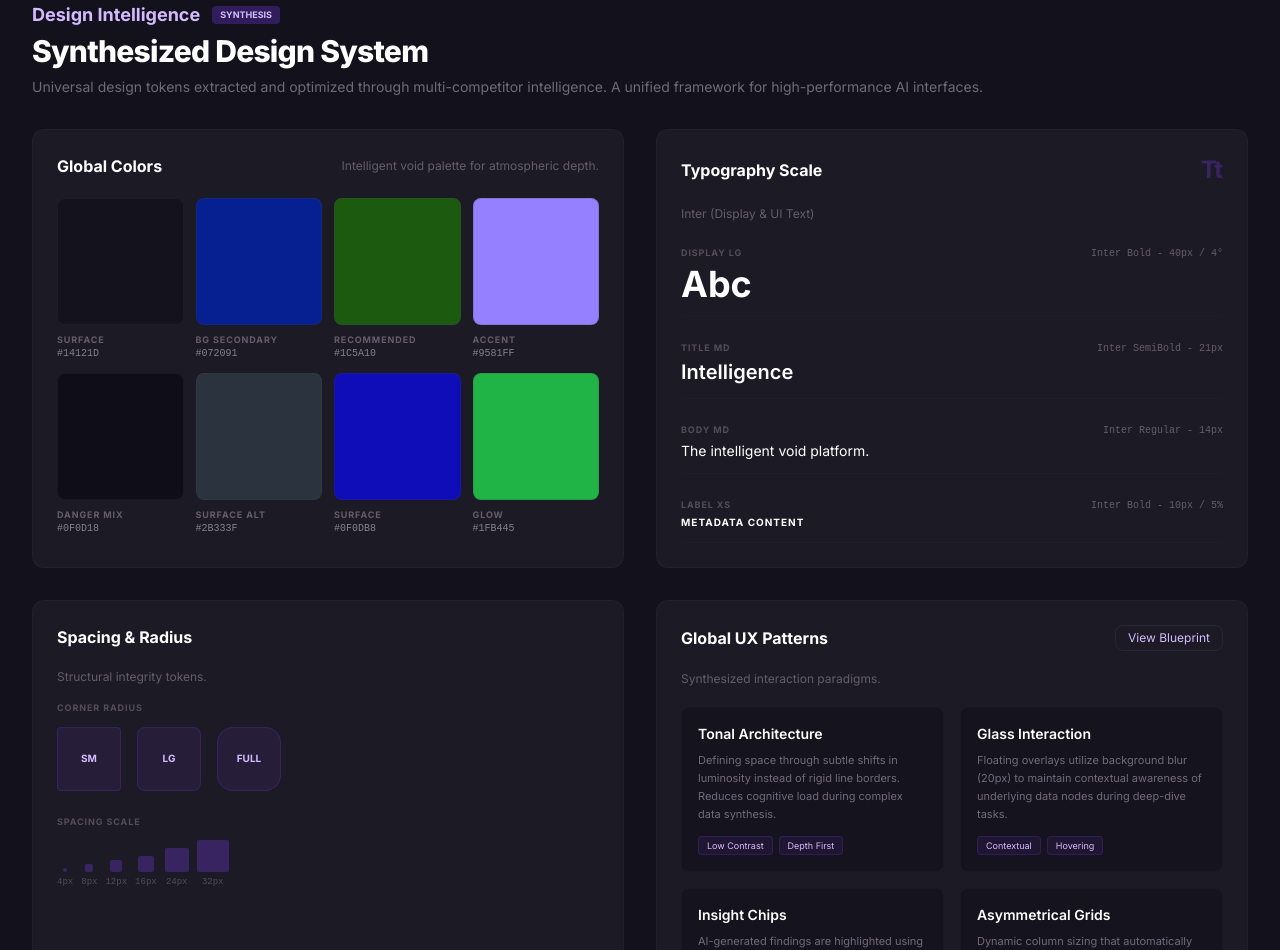
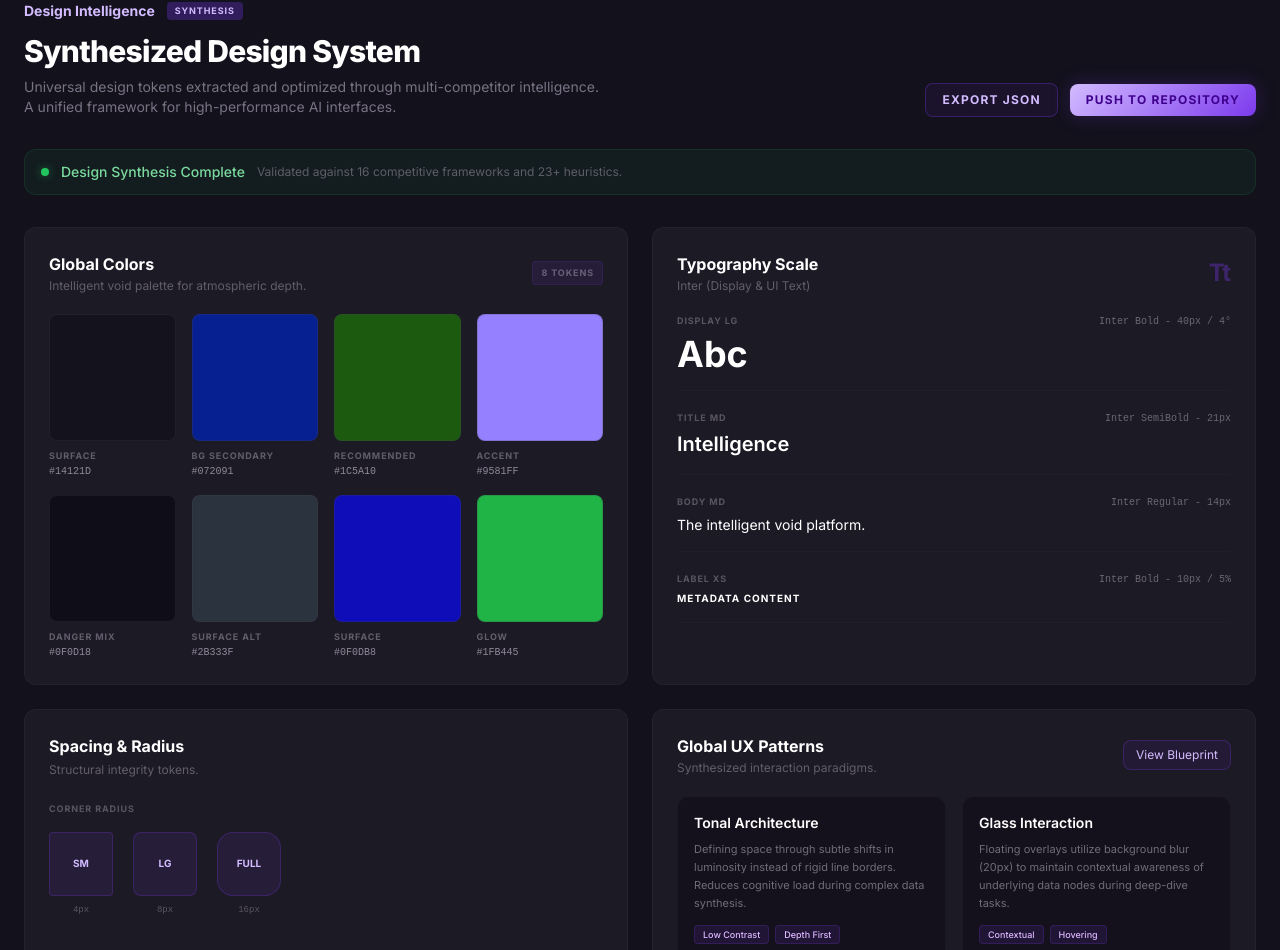
Before and after one commit to HamzaAbudaqa/Reform, a Next.js app in the folder frontend/: page /dashboard/design-system in a window 1280 px wide. Shown: the part 95-1045 px from the top of the page. Built offline with nearby package versions, Linux system fonts and the light colour scheme.

Commit message:
reform: Users can act on the design system in one click from the top

```diff
--- a/frontend/app/dashboard/design-system/page.tsx
+++ b/frontend/app/dashboard/design-system/page.tsx
@@ -29,129 +29,180 @@ const UX_PATTERNS = [
 
 export default function DesignSystemPage() {
   return (
-    <div className="px-8 py-8">
+    <div className="px-6 py-8 max-w-7xl mx-auto">
+
       {/* Header */}
-      <div className="flex items-center gap-3 mb-1">
-        <span className="text-lg font-bold" style={{ color: '#d2bbff' }}>Design Intelligence</span>
-        <span className="px-2 py-0.5 rounded text-[9px] font-bold uppercase" style={{ background: 'rgba(124,58,237,0.3)', color: '#d2bbff' }}>SYNTHESIS</span>
+      <div className="mb-8">
+        <div className="flex items-center gap-3 mb-3">
+          <span className="text-sm font-bold" style={{ color: '#d2bbff' }}>Design Intelligence</span>
+          <span className="px-2 py-0.5 rounded text-[9px] font-bold uppercase tracking-widest" style={{ background: 'rgba(124,58,237,0.3)', color: '#d2bbff' }}>SYNTHESIS</span>
         </div>
+        <div className="flex flex-col sm:flex-row sm:items-end sm:justify-between gap-4">
+          <div>
             <h1 className="text-3xl font-extrabold tracking-tight text-white mb-2">Synthesized Design System</h1>
-      <p className="text-sm mb-8" style={{ color: 'rgba(204,195,216,0.5)' }}>
+            <p className="text-sm max-w-xl" style={{ color: 'rgba(204,195,216,0.55)' }}>
               Universal design tokens extracted and optimized through multi-competitor intelligence. A unified framework for high-performance AI interfaces.
             </p>
+          </div>
+          {/* Quick actions surfaced to top */}
+          <div className="flex items-center gap-3 flex-shrink-0">
+            <button className="px-4 py-2 rounded-lg text-xs font-bold uppercase tracking-widest transition-all hover:opacity-80" style={{ color: '#d2bbff', border: '1px solid rgba(124,58,237,0.3)', background: 'rgba(124,58,237,0.08)' }}>
+              Export JSON
+            </button>
+            <Link
+              href="/dashboard/transform"
+              className="px-4 py-2 rounded-lg text-xs font-bold uppercase tracking-widest transition-all active:scale-95 hover:opacity-90"
+              style={{ background: 'linear-gradient(135deg, #d2bbff, #7c3aed)', color: '#3f008e', boxShadow: '0 0 20px rgba(124,58,237,0.25)' }}
+            >
+              Push to Repository
+            </Link>
+          </div>
+        </div>
+      </div>
 
-      <div className="grid grid-cols-1 lg:grid-cols-2 gap-8">
+      {/* Status bar */}
+      <div className="flex items-center gap-3 mb-8 px-4 py-3 rounded-xl" style={{ background: 'rgba(34,197,94,0.06)', border: '1px solid rgba(34,197,94,0.12)' }}>
+        <div className="w-2 h-2 rounded-full flex-shrink-0" style={{ background: '#22c55e', boxShadow: '0 0 8px rgba(34,197,94,0.5)' }} />
+        <span className="text-sm font-medium" style={{ color: 'rgba(134,239,172,0.9)' }}>Design Synthesis Complete</span>
+        <span className="text-xs" style={{ color: 'rgba(204,195,216,0.4)' }}>Validated against 16 competitive frameworks and 23+ heuristics.</span>
+      </div>
+
+      <div className="grid grid-cols-1 lg:grid-cols-2 gap-6">
+
         {/* Global Colors */}
-        <div className="rounded-xl p-6" style={{ background: '#1c1a25', border: '1px solid rgba(74,68,85,0.15)' }}>
+        <div className="rounded-xl p-6" style={{ background: '#1c1a25', border: '1px solid rgba(74,68,85,0.2)' }}>
           <div className="flex items-center justify-between mb-5">
-            <h2 className="text-white font-bold">Global Colors</h2>
-            <span className="text-xs" style={{ color: 'rgba(204,195,216,0.4)' }}>Intelligent void palette for atmospheric depth.</span>
+            <div>
+              <h2 className="text-white font-bold text-base mb-0.5">Global Colors</h2>
+              <p className="text-xs" style={{ color: 'rgba(204,195,216,0.4)' }}>Intelligent void palette for atmospheric depth.</p>
             </div>
-          <div className="grid grid-cols-4 gap-3">
+            <span className="text-[9px] font-bold uppercase tracking-widest px-2 py-1 rounded" style={{ background: 'rgba(124,58,237,0.1)', color: 'rgba(204,195,216,0.4)', border: '1px solid rgba(124,58,237,0.15)' }}>8 tokens</span>
+          </div>
+          <div className="grid grid-cols-4 gap-4">
             {COLORS.map((c, i) => (
-              <div key={i}>
-                <div className="w-full aspect-square rounded-lg mb-2" style={{ background: c.hex, border: '1px solid rgba(74,68,85,0.2)' }} />
-                <p className="text-[9px] uppercase tracking-widest font-bold" style={{ color: 'rgba(204,195,216,0.4)' }}>{c.name}</p>
-                <p className="text-[10px] font-mono" style={{ color: 'rgba(204,195,216,0.6)' }}>{c.hex}</p>
+              <div key={i} className="group cursor-pointer">
+                <div
+                  className="w-full aspect-square rounded-lg mb-2 transition-transform group-hover:scale-105"
+                  style={{ background: c.hex, border: '1px solid rgba(74,68,85,0.25)' }}
+                />
+                <p className="text-[9px] uppercase tracking-widest font-bold mb-0.5" style={{ color: 'rgba(204,195,216,0.4)' }}>{c.name}</p>
+                <p className="text-[10px] font-mono" style={{ color: 'rgba(204,195,216,0.65)' }}>{c.hex}</p>
               </div>
             ))}
           </div>
         </div>
 
         {/* Typography Scale */}
-        <div className="rounded-xl p-6" style={{ background: '#1c1a25', border: '1px solid rgba(74,68,85,0.15)' }}>
-          <div className="flex items-center justify-between mb-5">
-            <h2 className="text-white font-bold">Typography Scale</h2>
-            <span className="text-2xl font-bold" style={{ color: 'rgba(124,58,237,0.3)' }}>Tt</span>
+        <div className="rounded-xl p-6" style={{ background: '#1c1a25', border: '1px solid rgba(74,68,85,0.2)' }}>
+          <div className="flex items-center justify-between mb-2">
+            <div>
+              <h2 className="text-white font-bold text-base mb-0.5">Typography Scale</h2>
+              <p className="text-xs" style={{ color: 'rgba(204,195,216,0.4)' }}>Inter (Display &amp; UI Text)</p>
             </div>
-          <p className="text-xs mb-6" style={{ color: 'rgba(204,195,216,0.4)' }}>Inter (Display & UI Text)</p>
-          <div className="space-y-6">
+            <span className="text-2xl font-bold" style={{ color: 'rgba(124,58,237,0.35)' }}>Tt</span>
+          </div>
+          <div className="space-y-5 mt-5">
             {TYPE_SCALE.map((t, i) => (
-              <div key={i} className="flex items-baseline justify-between" style={{ borderBottom: '1px solid rgba(74,68,85,0.08)', paddingBottom: '12px' }}>
+              <div
+                key={i}
+                className="flex items-baseline justify-between pb-4"
+                style={{ borderBottom: '1px solid rgba(74,68,85,0.1)' }}
+              >
                 <div>
-                  <p className="text-[9px] uppercase tracking-widest font-bold mb-1" style={{ color: 'rgba(204,195,216,0.3)' }}>{t.label}</p>
+                  <p className="text-[9px] uppercase tracking-widest font-bold mb-1.5" style={{ color: 'rgba(204,195,216,0.35)' }}>{t.label}</p>
                   <p className={`text-white ${t.sizeClass}`}>{t.example}</p>
                 </div>
-                <p className="text-[10px] font-mono" style={{ color: 'rgba(204,195,216,0.4)' }}>{t.size}</p>
+                <p className="text-[10px] font-mono text-right" style={{ color: 'rgba(204,195,216,0.45)' }}>{t.size}</p>
               </div>
             ))}
           </div>
         </div>
 
         {/* Spacing & Radius */}
-        <div className="rounded-xl p-6" style={{ background: '#1c1a25', border: '1px solid rgba(74,68,85,0.15)' }}>
-          <h2 className="text-white font-bold mb-5">Spacing & Radius</h2>
-          <p className="text-xs mb-4" style={{ color: 'rgba(204,195,216,0.4)' }}>Structural integrity tokens.</p>
+        <div className="rounded-xl p-6" style={{ background: '#1c1a25', border: '1px solid rgba(74,68,85,0.2)' }}>
+          <h2 className="text-white font-bold text-base mb-1">Spacing &amp; Radius</h2>
+          <p className="text-xs mb-6" style={{ color: 'rgba(204,195,216,0.4)' }}>Structural integrity tokens.</p>
 
-          <p className="text-[9px] uppercase tracking-widest font-bold mb-3" style={{ color: 'rgba(204,195,216,0.3)' }}>Corner Radius</p>
-          <div className="flex gap-4 mb-6">
-            {['SM', 'LG', 'FULL'].map((r, i) => (
-              <div key={r} className="w-16 h-16 flex items-center justify-center text-[10px] font-bold" style={{
+          <p className="text-[9px] uppercase tracking-widest font-bold mb-4" style={{ color: 'rgba(204,195,216,0.35)' }}>Corner Radius</p>
+          <div className="flex gap-5 mb-8">
+            {[
+              { label: 'SM', radius: '4px' },
+              { label: 'LG', radius: '8px' },
+              { label: 'FULL', radius: '16px' },
+            ].map(({ label, radius }) => (
+              <div key={label} className="flex flex-col items-center gap-2">
+                <div
+                  className="w-16 h-16 flex items-center justify-center text-[10px] font-bold transition-transform hover:scale-105"
+                  style={{
                     background: 'rgba(124,58,237,0.1)',
-                border: '1px solid rgba(124,58,237,0.2)',
-                borderRadius: i === 0 ? '4px' : i === 1 ? '8px' : '16px',
+                    border: '1px solid rgba(124,58,237,0.25)',
+                    borderRadius: radius,
                     color: '#d2bbff',
-              }}>
-                {r}
+                  }}
+                >
+                  {label}
+                </div>
+                <span className="text-[9px] font-mono" style={{ color: 'rgba(204,195,216,0.35)' }}>{radius}</span>
               </div>
             ))}
           </div>
 
-          <p className="text-[9px] uppercase tracking-widest font-bold mb-3" style={{ color: 'rgba(204,195,216,0.3)' }}>Spacing Scale</p>
-          <div className="flex items-end gap-2">
+          <p className="text-[9px] uppercase tracking-widest font-bold mb-4" style={{ color: 'rgba(204,195,216,0.35)' }}>Spacing Scale</p>
+          <div className="flex items-end gap-3">
             {[4, 8, 12, 16, 24, 32].map((s) => (
-              <div key={s} className="flex flex-col items-center gap-1">
-                <div style={{ width: `${s}px`, height: `${s}px`, background: 'rgba(124,58,237,0.3)', borderRadius: '2px' }} />
-                <span className="text-[9px] font-mono" style={{ color: 'rgba(204,195,216,0.3)' }}>{s}px</span>
+              <div key={s} className="flex flex-col items-center gap-2">
+                <div
+                  style={{
+                    width: `${s}px`,
+                    height: `${s}px`,
+                    background: 'rgba(124,58,237,0.35)',
+                    borderRadius: '2px',
+                  }}
+                />
+                <span className="text-[9px] font-mono" style={{ color: 'rgba(204,195,216,0.35)' }}>{s}</span>
               </div>
             ))}
           </div>
         </div>
 
         {/* Global UX Patterns */}
-        <div className="rounded-xl p-6" style={{ background: '#1c1a25', border: '1px solid rgba(74,68,85,0.15)' }}>
-          <div className="flex items-center justify-between mb-5">
-            <h2 className="text-white font-bold">Global UX Patterns</h2>
-            <button className="text-xs px-3 py-1 rounded-lg" style={{ color: '#d2bbff', border: '1px solid rgba(74,68,85,0.3)' }}>View Blueprint</button>
+        <div className="rounded-xl p-6" style={{ background: '#1c1a25', border: '1px solid rgba(74,68,85,0.2)' }}>
+          <div className="flex items-center justify-between mb-2">
+            <div>
+              <h2 className="text-white font-bold text-base mb-0.5">Global UX Patterns</h2>
+              <p className="text-xs" style={{ color: 'rgba(204,195,216,0.4)' }}>Synthesized interaction paradigms.</p>
             </div>
-          <p className="text-xs mb-5" style={{ color: 'rgba(204,195,216,0.4)' }}>Synthesized interaction paradigms.</p>
-          <div className="grid grid-cols-2 gap-4">
+            <button className="text-xs px-3 py-1.5 rounded-lg transition-all hover:opacity-80" style={{ color: '#d2bbff', border: '1px solid rgba(124,58,237,0.25)', background: 'rgba(124,58,237,0.08)' }}>
+              View Blueprint
+            </button>
+          </div>
+          <div className="grid grid-cols-1 sm:grid-cols-2 gap-4 mt-5">
             {UX_PATTERNS.map((p, i) => (
-              <div key={i} className="p-4 rounded-lg" style={{ background: 'rgba(15,13,24,0.5)', border: '1px solid rgba(74,68,85,0.1)' }}>
+              <div
+                key={i}
+                className="p-4 rounded-xl transition-all hover:border-opacity-30"
+                style={{ background: 'rgba(15,13,24,0.6)', border: '1px solid rgba(74,68,85,0.15)' }}
+              >
                 <h4 className="text-white font-semibold text-sm mb-2">{p.name}</h4>
                 <p className="text-[11px] leading-relaxed mb-3" style={{ color: 'rgba(204,195,216,0.5)' }}>{p.desc}</p>
-                <div className="flex gap-1.5">
+                {p.tags.length > 0 && (
+                  <div className="flex flex-wrap gap-1.5">
                     {p.tags.map((tag) => (
-                    <span key={tag} className="px-2 py-0.5 rounded text-[9px]" style={{ background: 'rgba(124,58,237,0.1)', color: '#ddb7ff', border: '1px solid rgba(124,58,237,0.2)' }}>
+                      <span
+                        key={tag}
+                        className="px-2 py-0.5 rounded text-[9px] font-medium"
+                        style={{ background: 'rgba(124,58,237,0.12)', color: '#ddb7ff', border: '1px solid rgba(124,58,237,0.2)' }}
+                      >
                         {tag}
                       </span>
                     ))}
                   </div>
+                )}
               </div>
             ))}
           </div>
         </div>
-      </div>
 
-      {/* Bottom bar */}
-      <div className="mt-8 rounded-xl p-4 flex items-center justify-between" style={{ background: '#1c1a25', border: '1px solid rgba(74,68,85,0.15)' }}>
-        <div className="flex items-center gap-3">
-          <div className="w-3 h-3 rounded-full" style={{ background: '#22c55e' }} />
-          <span className="text-sm" style={{ color: 'rgba(204,195,216,0.6)' }}>Design Synthesis Complete</span>
-          <span className="text-xs" style={{ color: 'rgba(204,195,216,0.3)' }}>Validated against 16 competitive frameworks and 23+ heuristics.</span>
-        </div>
-        <div className="flex gap-3">
-          <button className="px-4 py-2 rounded-lg text-xs font-bold uppercase tracking-widest" style={{ color: '#d2bbff', border: '1px solid rgba(74,68,85,0.3)' }}>
-            Export JSON
-          </button>
-          <Link
-            href="/dashboard/transform"
-            className="px-4 py-2 rounded-lg text-xs font-bold uppercase tracking-widest transition-all active:scale-95"
-            style={{ background: 'linear-gradient(135deg, #d2bbff, #7c3aed)', color: '#3f008e' }}
-          >
-            Push to Repository
-          </Link>
-        </div>
       </div>
     </div>
   )
```
Lines whose indentation alone changed are shown as unchanged.
